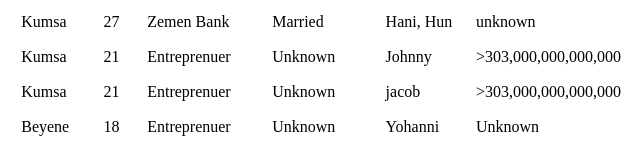
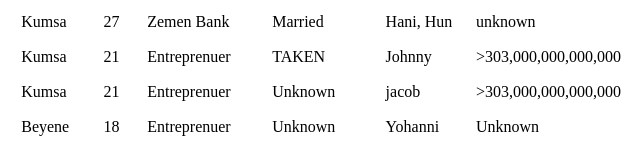
Before and after one commit to ohanni/first, a plain HTML site: page index.html in a window 1280 px wide. Shown: the part 1257-1414 px from the top of the page, 94-734 px from the left. Drawn offline with Linux system fonts and the light colour scheme.

Commit message:
changes in some word contents

```diff
--- a/index.html
+++ b/index.html
@@ -93,7 +93,7 @@
                 <td>Kumsa</td>
                 <td>21</td>
                 <td>Entreprenuer</td>
-                <td>Unknown</td>
+                <td>TAKEN</td>
                 <td>Johnny</td>
                 <td> >303,000,000,000,000</td>
             </tr>
```
